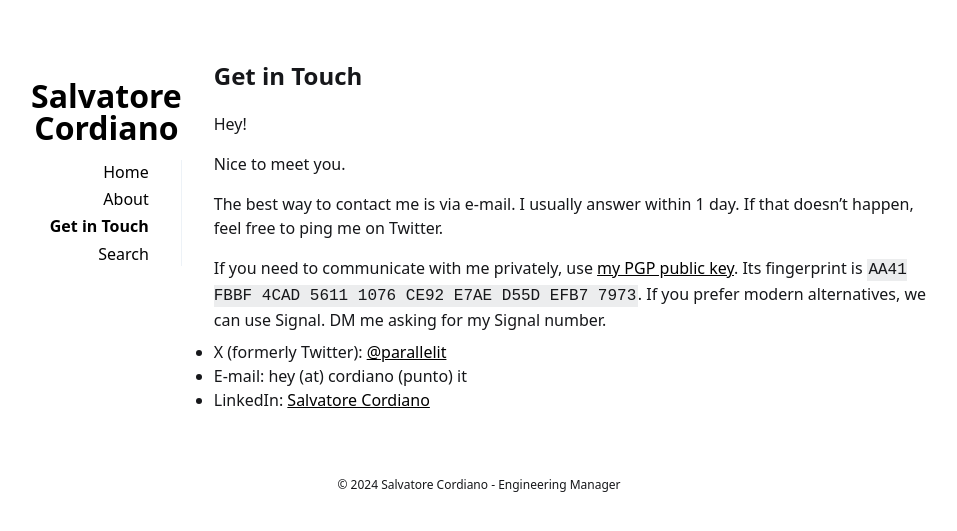
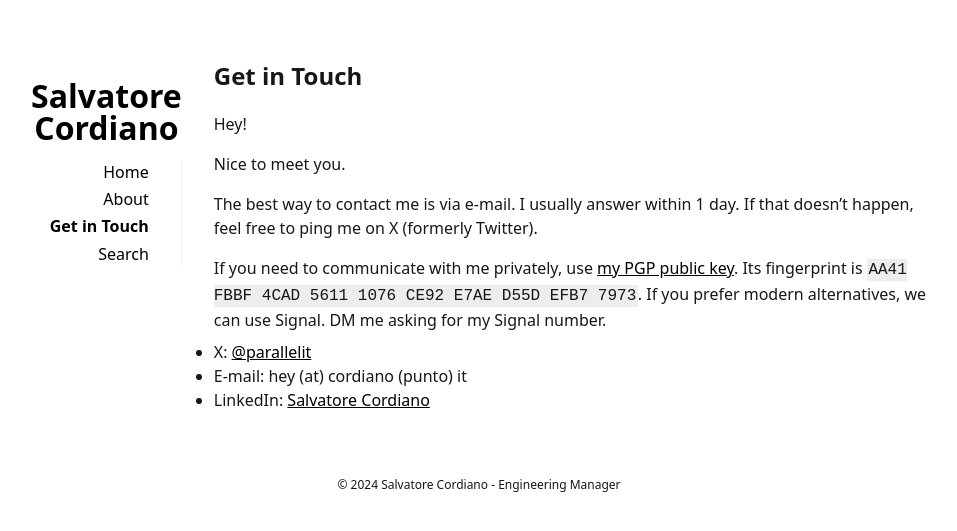
Before and after one commit to salvatorecordiano/cordiano.com, a Jekyll site: the page built from cordiano.com/_pages/get-in-touch.md, in a window 1280 px wide. Shown: the top 531 px of the page, without its empty margins (161-1118 px from the left). Built offline with Jekyll 4.4.1, drawn with Linux system fonts in a browser that asks for light colours.

Commit message:
Update X reference

```diff
--- a/cordiano.com/_pages/get-in-touch.md
+++ b/cordiano.com/_pages/get-in-touch.md
@@ -7,10 +7,10 @@ Hey!
 
 Nice to meet you.
 
-The best way to contact me is via e-mail. I usually answer within 1 day. If that doesn't happen, feel free to ping me on Twitter.
+The best way to contact me is via e-mail. I usually answer within 1 day. If that doesn't happen, feel free to ping me on X (formerly Twitter).
 
 If you need to communicate with me privately, use [my PGP public key](https://cordiano.it/pgp/0xAA41FBBF4CAD56111076CE92E7AED55DEFB77973.pub.asc). Its fingerprint is `AA41 FBBF 4CAD 5611 1076 CE92 E7AE D55D EFB7 7973`. If you prefer modern alternatives, we can use Signal. DM me asking for my Signal number.
 
-- X (formerly Twitter): [@parallelit](https://x.com/parallelit)
+- X: [@parallelit](https://x.com/parallelit)
 - E-mail: hey (at) cordiano (punto) it
 - LinkedIn: [Salvatore Cordiano](https://www.linkedin.com/in/salvatorecordiano/)
```
